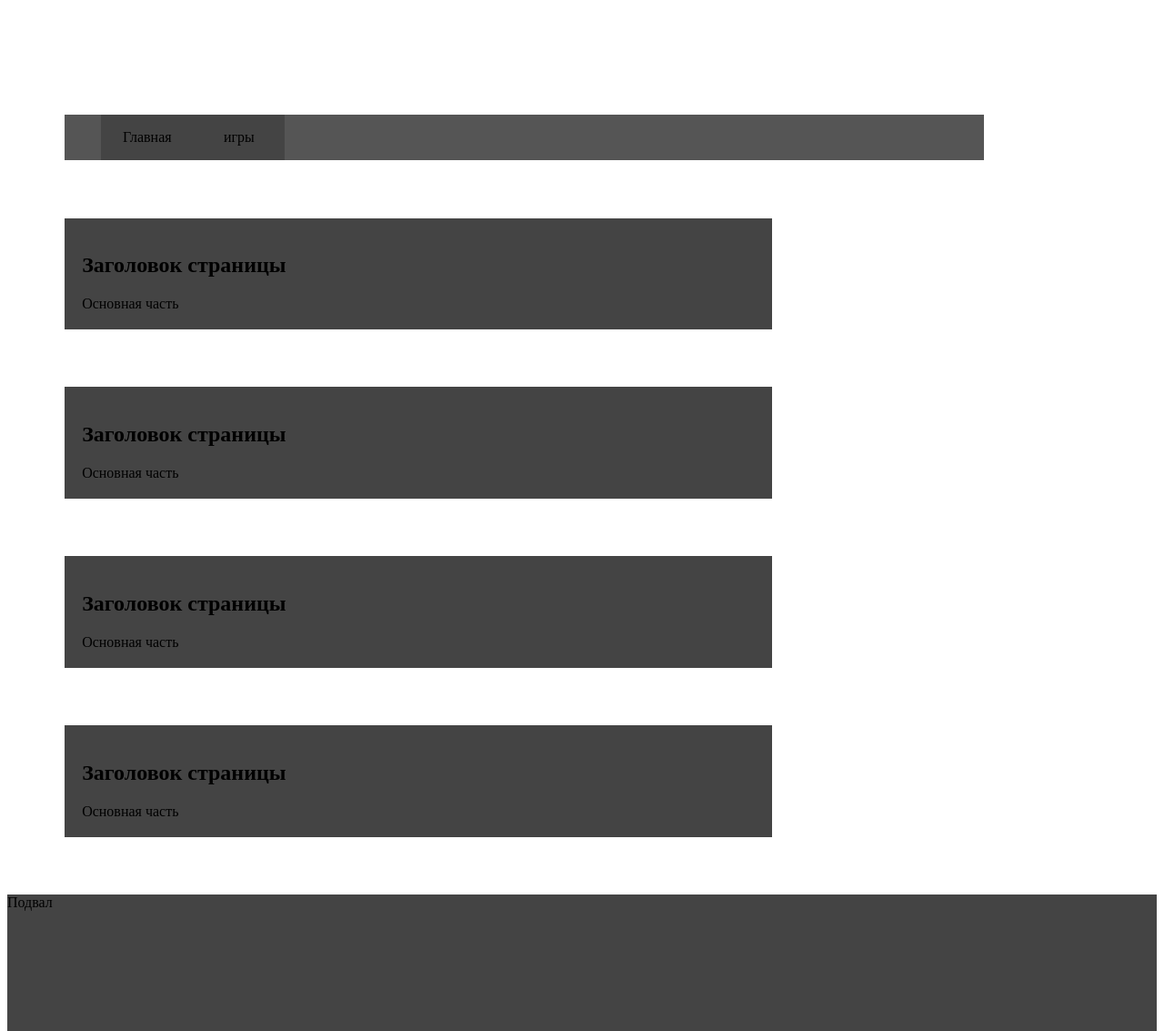
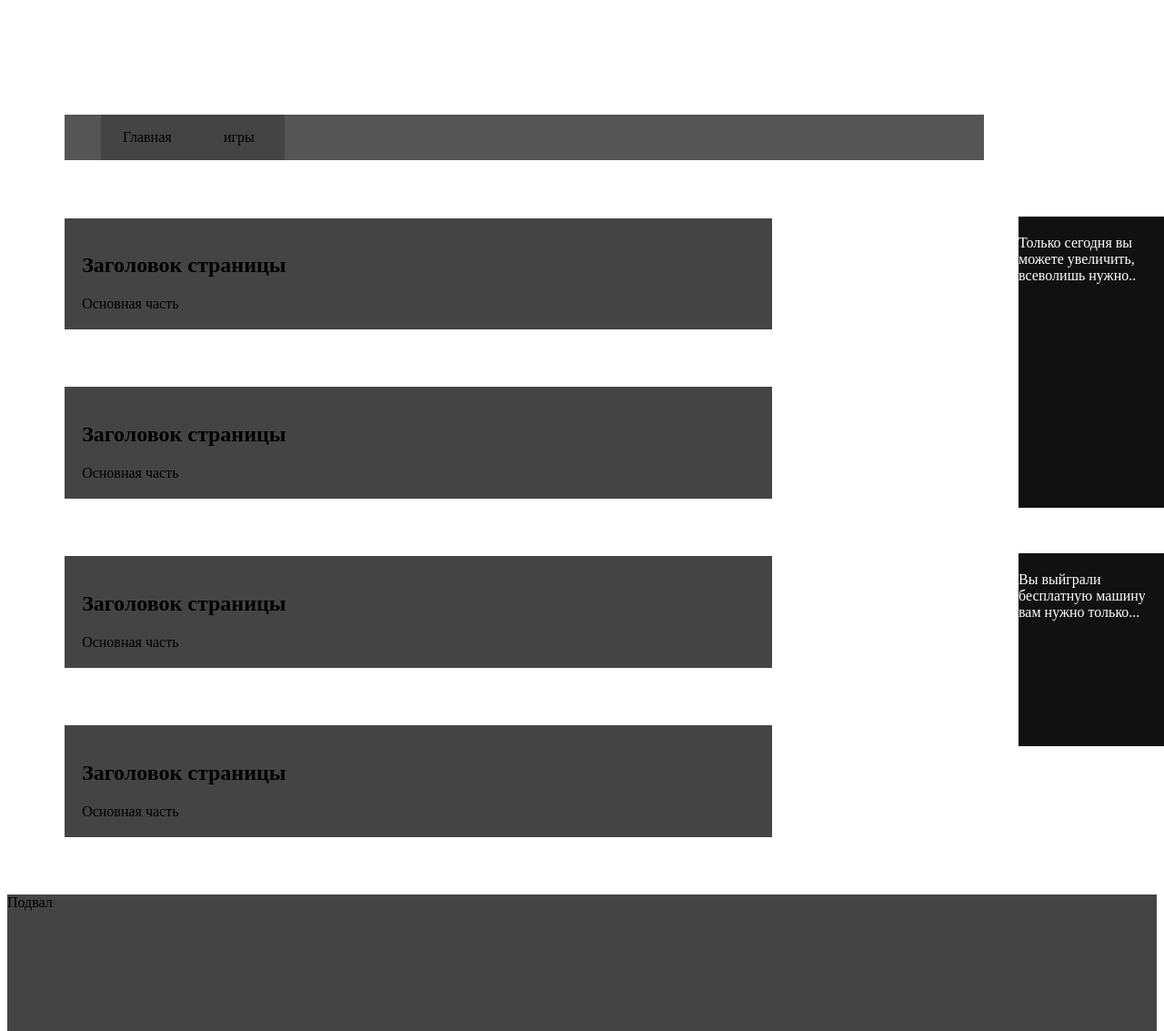
Before and after one commit to Queary/gameweb, a PHP site: page / in a window 1280 px wide. Shown: the whole page at 91% size. Run offline with PHP 8.4, Linux system fonts and the light colour scheme.

Commit message:
add to aside

```diff
--- a/css/css.css
+++ b/css/css.css
@@ -50,3 +50,42 @@ footer{
   float:left;
   margin-top:5%;
 }
+
+aside{
+  height: 100%;
+  width: 160px;
+  position: absolute;
+  z-index: 1;
+  top: 0;
+  right: 0;
+  overflow-x: hidden;
+  padding-top: 20px;
+}
+
+aside #a{
+  height: 300px;
+  width: 160px;
+  position: absolute;
+  z-index: 1;
+  top: 230px;
+  right: 0;
+  background-color: #111;
+  overflow-x: hidden;
+  padding-top: 20px;
+  margin-top: 5%;
+  color: white;
+}
+
+aside #v{
+  height: 300px;
+  width: 160px;
+  position: absolute;
+  z-index: 1;
+  top: 600px;
+  right: 0;
+  background-color: #111;
+  overflow-x: hidden;
+  padding-top: 20px;
+  margin-top: 5%;
+  color: white;
+}
--- a/index.html
+++ b/index.html
@@ -30,9 +30,15 @@
         <h1>Заголовок страницы</h1>
         Основная часть
       </section>
-      <!-- <aside>
-        Бокавая калонка
-      </aside> -->
+      <aside>
+        <div id="a">
+          Только сегодня вы можете увеличить, всеволишь нужно..
+        </div>
+        <br>
+        <div id="v">
+          Вы выйграли бесплатную машину вам нужно только...
+        </div>
+      </aside>
       <footer>
         Подвал
       </footer>
```
